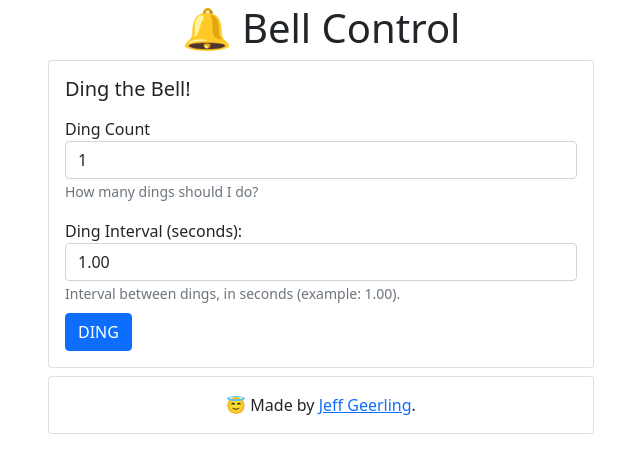
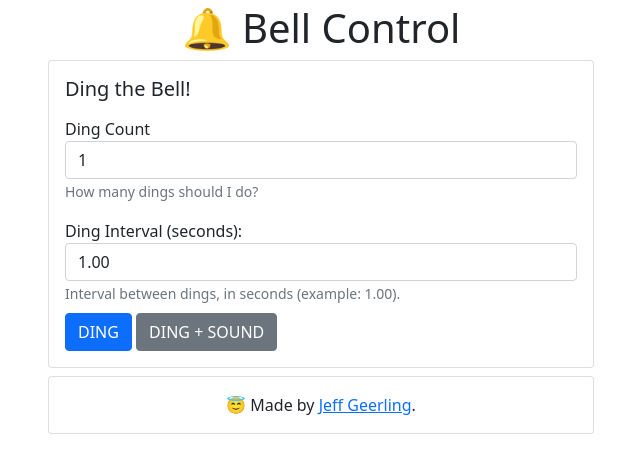
Before and after one commit to geerlingguy/pi-bell-slapper, a PHP site: page / in a window 1280 px wide. Shown: the top 473 px of the page, without its empty margins (319-959 px from the left). Run offline with PHP 8.4, Linux system fonts and the light colour scheme.

Commit message:
Issue #11: Make it so you can ding and sing from the web UI.

```diff
--- a/web/index.php
+++ b/web/index.php
@@ -1,19 +1,36 @@
 <?php
 /**
  * Ding function. It sends the dings.
+ *
+ * @todo - There is no error handling here currently. It'll act like it dinged
+ *   the dinger no matter what happens.
  */
-function ding($count = 1, $interval = 0.1) {
-  system('python3 /home/pi/pi-bell-slapper/bell_slap.py -c ' . $count . ' -i ' . $interval, $retval);
+function ding($count = 1, $interval = 0.1, $play_sound = false) {
+  $config = yaml_parse_file('/home/pi/pi-bell-slapper/config.yml');
+
+  foreach (range(1, $count) as $i) {
+    // Ding the bell.
+    system('python3 /home/pi/pi-bell-slapper/bell_slap.py', $retval);
+
+    if ($play_sound) {
+      // Play the sound.
+      system('python3 /home/pi/pi-bell-slapper/play_sound.py -f ' . $config['sound']['file'], $retval);
+    }
+
+    // Wait the interval.
+    usleep($interval * 1000000);
+  }
 }
 
-// See if a ding was just submitted.
-if (array_key_exists('ding', $_POST)) {
+// Handle a ding that was just submitted.
+if (array_key_exists('ding', $_POST) || array_key_exists('ding_plus_sound', $_POST)) {
   $count = (int) filter_var($_POST['dingCount'], FILTER_VALIDATE_INT);
   $interval = (float) filter_var($_POST['dingInterval'], FILTER_VALIDATE_FLOAT);
-  ding($count, $interval);
+  $play_sound = isset($_POST['ding_plus_sound']);
+  ding($count, $interval, $play_sound);
 
   // Fill in the status message if we just dinged.
-  $status = "<strong>Success!</strong> The bell has been slapped.";
+  $status = "<strong>Success!</strong> The bell has been slapped " . $count . " time" . ($count != 1 ? 's' : '') . ".";
 }
 else {
   $count = (int) 1;
@@ -25,7 +42,7 @@ else {
 <head>
   <title>Pi Bell Slapper - Control Panel</title>
   <!-- TODO Add the stylesheet to the project. No CDN. -->
-  <link rel="stylesheet" type="text/css" href="https://cdn.jsdelivr.net/npm/bootstrap@5.1.3/dist/css/bootstrap.min.css" media="screen" />
+  <link href="https://cdn.jsdelivr.net/npm/bootstrap@5.1.3/dist/css/bootstrap.min.css" rel="stylesheet" integrity="sha384-1BmE4kWBq78iYhFldvKuhfTAU6auU8tT94WrHftjDbrCEXSU1oBoqyl2QvZ6jIW3" crossorigin="anonymous">
   <meta name="viewport" content="width=device-width, initial-scale=1">
 </head>
 <body>
@@ -40,7 +57,7 @@ else {
         </div>
 <?php
 if (isset($status)) {
-  echo '<div class="alert alert-success">' . $status . '</div>';
+  echo '<div class="alert alert-dismissible alert-success fade show">' . $status . '<button type="button" class="btn-close" data-bs-dismiss="alert" aria-label="Close"></button></div>';
 }
 ?>
         <div class="card">
@@ -60,6 +77,7 @@ if (isset($status)) {
               </div>
 
               <input type="submit" class="btn btn-primary" name="ding" id="ding" value="DING" />
+              <input type="submit" class="btn btn-secondary" name="ding_plus_sound" id="ding_plus_sound" value="DING + SOUND" />
             </form>
           </div>
         </div>
@@ -74,5 +92,11 @@ if (isset($status)) {
       </div>
     </div>
   </div>
+  <script src="https://cdn.jsdelivr.net/npm/bootstrap@5.1.3/dist/js/bootstrap.bundle.min.js" integrity="sha384-ka7Sk0Gln4gmtz2MlQnikT1wXgYsOg+OMhuP+IlRH9sENBO0LRn5q+8nbTov4+1p" crossorigin="anonymous"></script>
+  <script>
+    setTimeout(function() {
+        bootstrap.Alert.getOrCreateInstance(document.querySelector(".alert")).close();
+    }, 3000)
+  </script>
 </body>
 </html>
```
Also changed, not shown: README.md, 1 other file.
